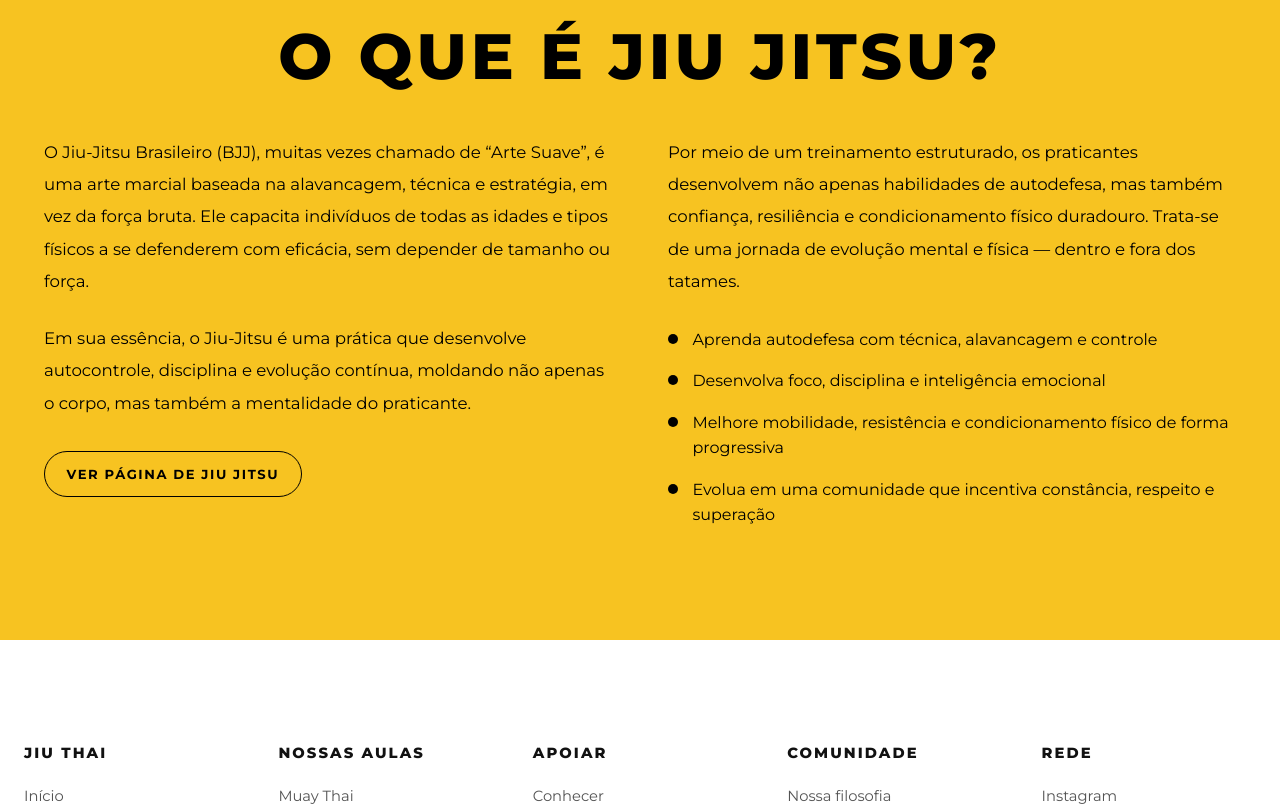
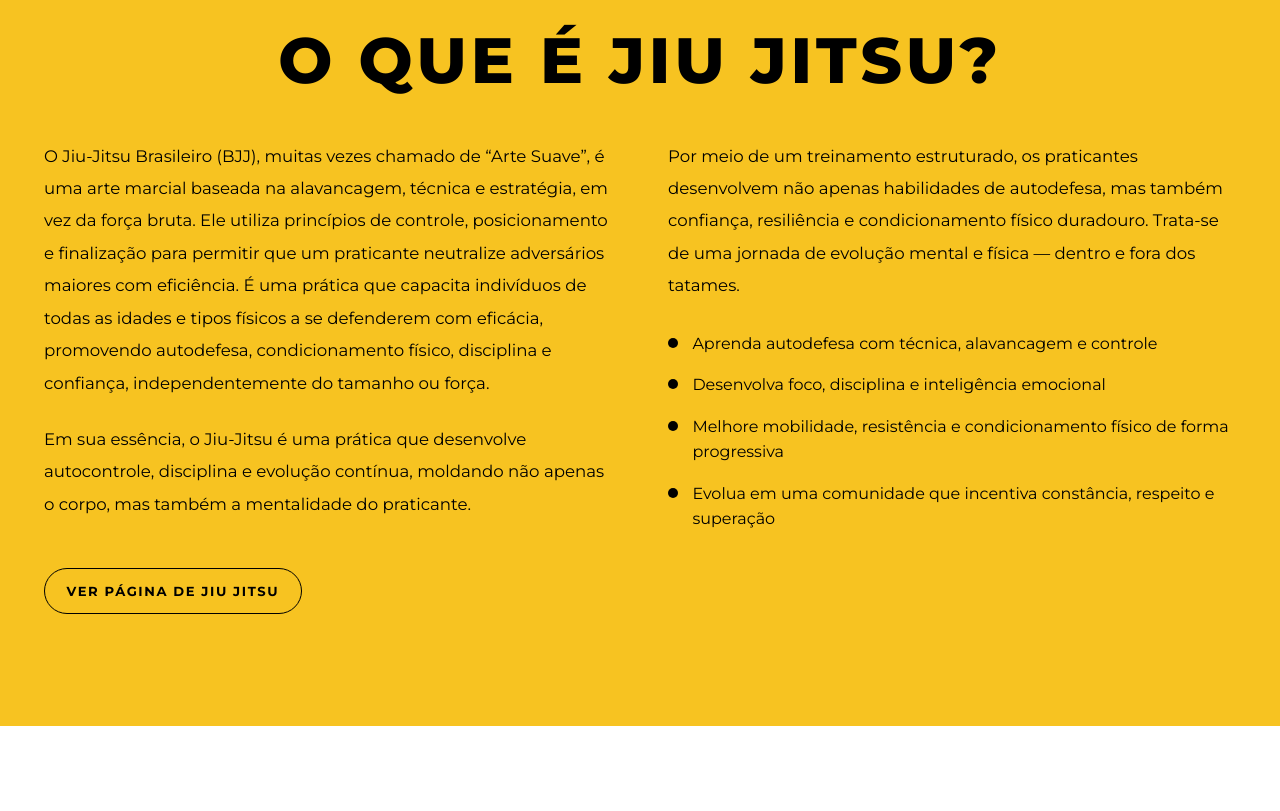
Before and after one commit to JoaoGamaa/Projeto-Jiu-Thai, an Angular app: page / in a window 1280 px wide. Shown: the part 2500-3311 px from the top of the page. Built offline with nearby package versions, Linux system fonts and the light colour scheme.

Commit message:
ajuste de Textos

```diff
--- a/src/app/public/pages/home/home.css
+++ b/src/app/public/pages/home/home.css
@@ -443,7 +443,7 @@
   font-size: 0.82rem;
   font-weight: 700;
   letter-spacing: 0.12em;
-  margin-top: 0.5rem;
+  margin-top: 2.25rem;
   min-height: 46px;
   padding: 0 1.35rem;
   text-decoration: none;
@@ -938,6 +938,10 @@
     font-size: 0.98rem;
   }
 
+  .modality-link {
+    margin-top: 1.75rem;
+  }
+
   .jiujitsu-section__inner {
     padding: 5rem 1.25rem;
   }
@@ -1066,6 +1070,10 @@
     padding: 4.5rem 1rem;
   }
 
+  .modality-link {
+    width: 100%;
+  }
+
   .jiujitsu-section__title {
     font-size: clamp(2rem, 10vw, 3rem);
   }
--- a/src/app/public/pages/home/home.html
+++ b/src/app/public/pages/home/home.html
@@ -44,8 +44,6 @@
         <p class="muaythai-section__text">
           Em sua essência, o Muay Thai trata de controle, disciplina e crescimento pessoal.
         </p>
-
-        <a class="modality-link" routerLink="/muay-thai">Ver página de Muay Thai</a>
       </div>
 
       <div class="muaythai-section__column">
@@ -67,6 +65,8 @@
         </ul>
       </div>
     </div>
+
+    <a class="modality-link" routerLink="/muay-thai">Ver página de Muay Thai</a>
   </div>
 </section>
 
@@ -93,17 +93,19 @@
     <div class="jiujitsu-section__grid">
       <div class="jiujitsu-section__column">
         <p class="jiujitsu-section__text">
-          O Jiu-Jitsu Brasileiro (BJJ), muitas vezes chamado de “Arte Suave”, é uma arte marcial baseada
-          na alavancagem, técnica e estratégia, em vez da força bruta. Ele capacita indivíduos de todas as
-          idades e tipos físicos a se defenderem com eficácia, sem depender de tamanho ou força.
+          O Jiu-Jitsu Brasileiro (BJJ), muitas vezes chamado de “Arte Suave”, é
+          uma arte marcial baseada na alavancagem, técnica e estratégia, em vez da força bruta.
+          Ele utiliza princípios de controle, posicionamento e finalização para
+          permitir que um praticante neutralize adversários maiores com eficiência.
+          É uma prática que capacita indivíduos de todas as idades e tipos físicos
+          a se defenderem com eficácia, promovendo autodefesa, condicionamento físico,
+          disciplina e confiança, independentemente do tamanho ou força.
         </p>
 
         <p class="jiujitsu-section__text">
           Em sua essência, o Jiu-Jitsu é uma prática que desenvolve autocontrole, disciplina e evolução
           contínua, moldando não apenas o corpo, mas também a mentalidade do praticante.
         </p>
-
-        <a class="modality-link" routerLink="/jiu-jitsu">Ver página de Jiu Jitsu</a>
       </div>
 
       <div class="jiujitsu-section__column">
@@ -125,6 +127,8 @@
         </ul>
       </div>
     </div>
+
+    <a class="modality-link" routerLink="/jiu-jitsu">Ver página de Jiu Jitsu</a>
   </div>
 </section>
 
--- a/src/app/public/pages/home/home.ts
+++ b/src/app/public/pages/home/home.ts
@@ -40,6 +40,10 @@ export class Home implements AfterViewInit, OnDestroy {
       video.removeEventListener('loadedmetadata', this.ensureHeroVideoPlayback);
       video.removeEventListener('canplay', this.ensureHeroVideoPlayback);
       video.removeEventListener('loadeddata', this.ensureHeroVideoPlayback);
+      video.removeEventListener('pause', this.handleHeroVideoInterruption);
+      video.removeEventListener('ended', this.handleHeroVideoInterruption);
+      video.removeEventListener('stalled', this.handleHeroVideoInterruption);
+      video.removeEventListener('suspend', this.handleHeroVideoInterruption);
     }
 
     if (this.retryPlayTimeoutId) {
@@ -64,14 +68,25 @@ export class Home implements AfterViewInit, OnDestroy {
 
     video.muted = true;
     video.defaultMuted = true;
+    video.autoplay = true;
+    video.loop = true;
     video.volume = 0;
     video.playsInline = true;
     video.preload = 'auto';
+    video.setAttribute('muted', '');
+    video.setAttribute('autoplay', '');
+    video.setAttribute('loop', '');
+    video.setAttribute('playsinline', '');
+    video.setAttribute('webkit-playsinline', 'true');
     this.ensureHeroVideoPlayback();
 
     video.addEventListener('loadedmetadata', this.ensureHeroVideoPlayback);
     video.addEventListener('canplay', this.ensureHeroVideoPlayback);
     video.addEventListener('loadeddata', this.ensureHeroVideoPlayback);
+    video.addEventListener('pause', this.handleHeroVideoInterruption);
+    video.addEventListener('ended', this.handleHeroVideoInterruption);
+    video.addEventListener('stalled', this.handleHeroVideoInterruption);
+    video.addEventListener('suspend', this.handleHeroVideoInterruption);
   }
 
   private ensureHeroVideoPlayback = (): void => {
@@ -92,16 +107,38 @@ export class Home implements AfterViewInit, OnDestroy {
     }
 
     playAttempt.catch(() => {
-      if (this.retryPlayTimeoutId) {
-        clearTimeout(this.retryPlayTimeoutId);
-      }
-
-      this.retryPlayTimeoutId = setTimeout(() => {
-        this.retryPlayTimeoutId = null;
-        this.ensureHeroVideoPlayback();
-      }, 300);
+      this.scheduleHeroVideoRetry();
     });
   };
+
+  private handleHeroVideoInterruption = (): void => {
+    const video = this.getPlayableVideoElement();
+
+    if (!video || !isPlatformBrowser(this.platformId)) {
+      return;
+    }
+
+    video.loop = true;
+
+    if (video.ended) {
+      video.currentTime = 0;
+    }
+
+    if (document.visibilityState === 'visible') {
+      this.scheduleHeroVideoRetry();
+    }
+  };
+
+  private scheduleHeroVideoRetry(): void {
+    if (this.retryPlayTimeoutId) {
+      clearTimeout(this.retryPlayTimeoutId);
+    }
+
+    this.retryPlayTimeoutId = setTimeout(() => {
+      this.retryPlayTimeoutId = null;
+      this.ensureHeroVideoPlayback();
+    }, 250);
+  }
 
   private getPlayableVideoElement(): HTMLVideoElement | null {
     if (!isPlatformBrowser(this.platformId)) {
```
